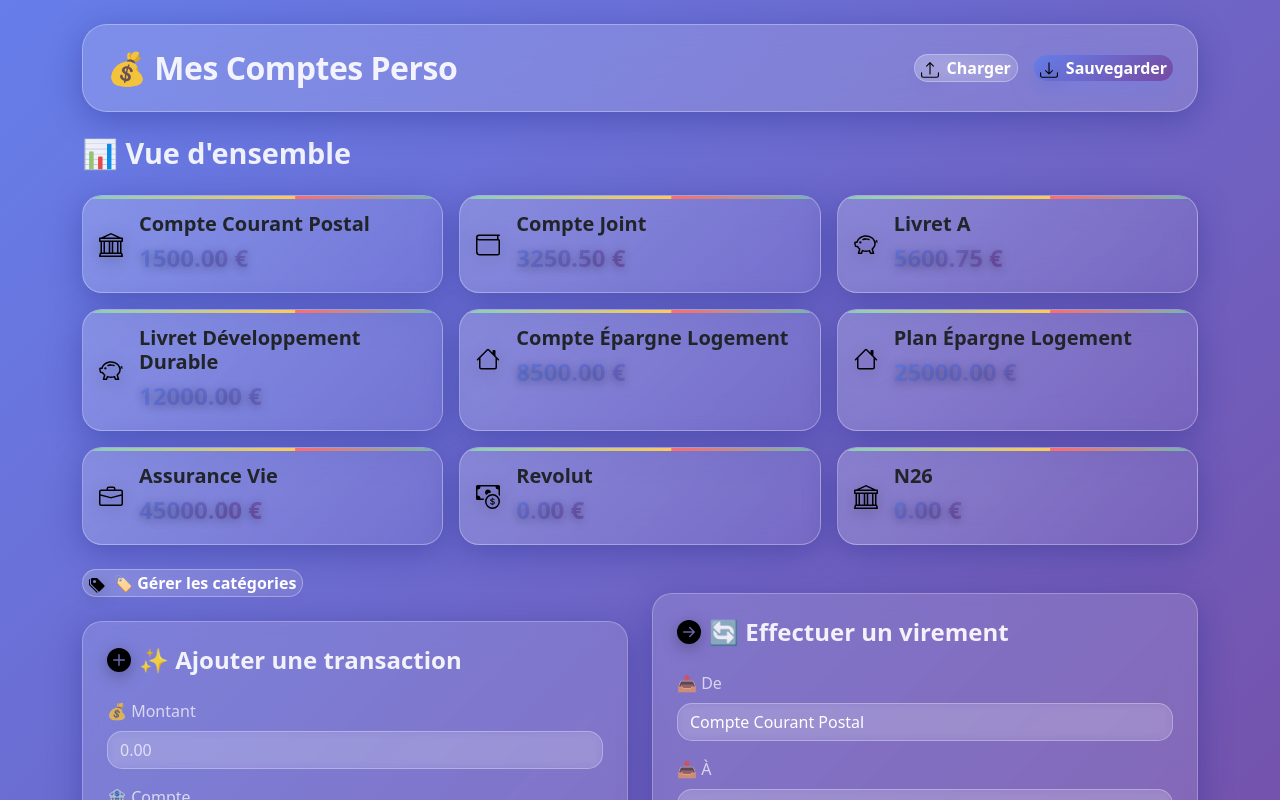
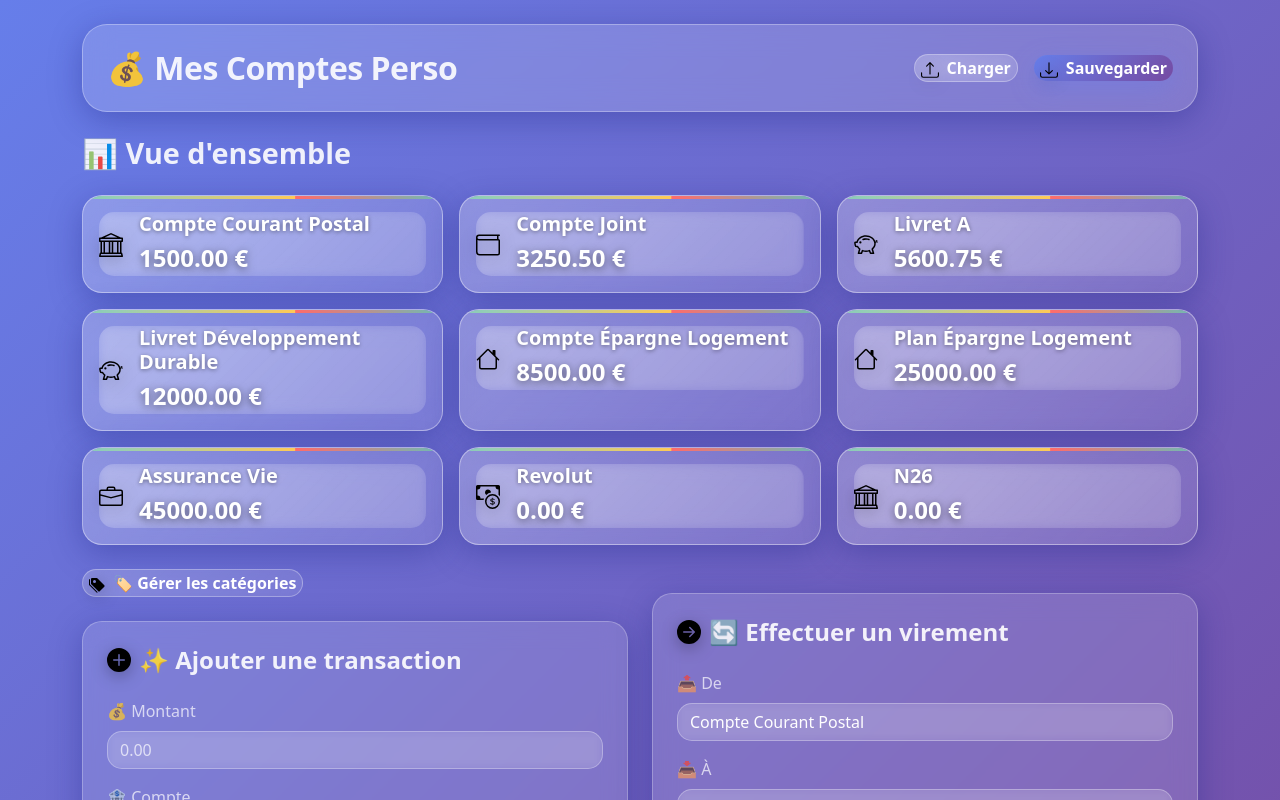
Before and after one commit to almoha73/comptes-perso, a React (Vite) app: page / in a window 1280 px wide. Shown: the top 800 px of the page. Built offline with nearby package versions, Linux system fonts and the light colour scheme.

Commit message:
Améliorer la visibilité des soldes

```diff
--- a/src/index.css
+++ b/src/index.css
@@ -33,10 +33,10 @@ body {
 
 /* Account cards with gradient backgrounds */
 .account-card {
-  background: linear-gradient(135deg, rgba(255, 255, 255, 0.2), rgba(255, 255, 255, 0.05));
+  background: linear-gradient(135deg, rgba(255, 255, 255, 0.25), rgba(255, 255, 255, 0.1));
   backdrop-filter: blur(15px);
   -webkit-backdrop-filter: blur(15px);
-  border: 1px solid rgba(255, 255, 255, 0.3);
+  border: 1px solid rgba(255, 255, 255, 0.4);
   border-radius: 20px;
   box-shadow: 0 8px 32px 0 rgba(31, 38, 135, 0.37);
   transition: all 0.3s ease;
@@ -140,12 +140,24 @@ body {
 
 /* Balance styling */
 .balance-amount {
-  background: linear-gradient(135deg, #667eea, #764ba2);
-  -webkit-background-clip: text;
-  -webkit-text-fill-color: transparent;
-  background-clip: text;
+  color: white !important;
+  text-shadow: 0 2px 8px rgba(0, 0, 0, 0.5);
   font-weight: 700;
-  text-shadow: 0 2px 10px rgba(0, 0, 0, 0.3);
+  font-size: 1.3rem;
+}
+
+/* Account card text improvements */
+.account-card .card-title {
+  color: white !important;
+  text-shadow: 0 1px 4px rgba(0, 0, 0, 0.4);
+  font-weight: 600;
+}
+
+/* Better contrast for account cards */
+.account-card .card-body {
+  background: rgba(255, 255, 255, 0.1);
+  border-radius: 15px;
+  backdrop-filter: blur(5px);
 }
 
 /* Category badges */
```
